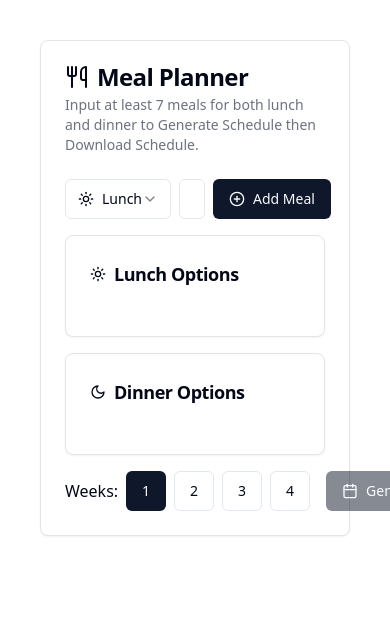
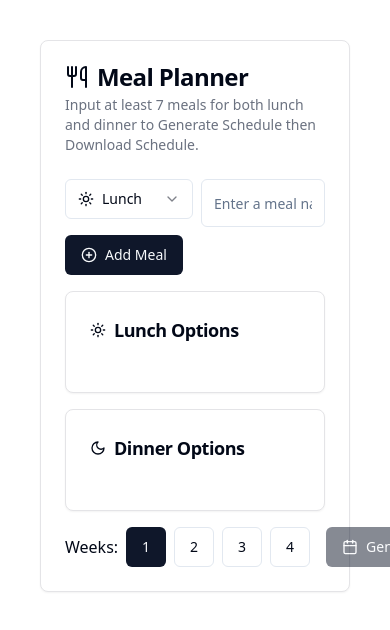
Before and after one commit to erwincarlogonzales/meal-plan-app, a Next.js app: page / in a window 390 px wide. Shown: the top 630 px of the page. Built offline with nearby package versions, Linux system fonts and the light colour scheme.

Commit message:
trying fix for mobile responsiveness on mealplanner.tsx

```diff
--- a/components/MealPlanner.tsx
+++ b/components/MealPlanner.tsx
@@ -177,7 +177,8 @@ const MealPlanner = () => {
   };
 
   return (
-    <div className="max-w-4xl mx-auto p-6 space-y-6">
+    // <div className="max-w-4xl mx-auto p-6 space-y-6">
+    <div className="max-w-full sm:max-w-4xl mx-auto p-6 space-y-6"> {/* trying to fix mobile responsiveness */}
       <Card>
         <CardHeader>
           <CardTitle className="flex items-center gap-2">
@@ -189,7 +190,8 @@ const MealPlanner = () => {
         <CardContent>
           <div className="space-y-4">
             {/* Meal Input */}
-            <div className="flex gap-2">
+            {/* <div className="flex gap-2"> */} {/* trying to fix mobile responsiveness */}
+            <div className="flex flex-wrap gap-2">
               <Select value={mealType} onValueChange={setMealType}>
                 <SelectTrigger className="w-32">
                   <SelectValue placeholder="Meal Type" />
@@ -219,6 +221,7 @@ const MealPlanner = () => {
                 value={newMeal}
                 onChange={(e) => setNewMeal(e.target.value)}
                 placeholder="Enter a meal name"
+                className="flex-1 h-12 sm:h-10" // trying to fix mobile responsiveness
                 style={{ textAlign: 'left', direction: 'ltr' }}
               />
               <Button onClick={addMeal} className="flex items-center gap-2">
```
